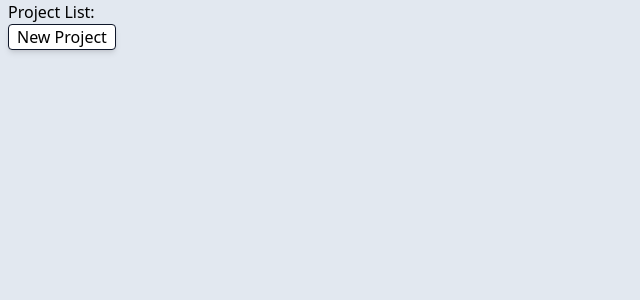
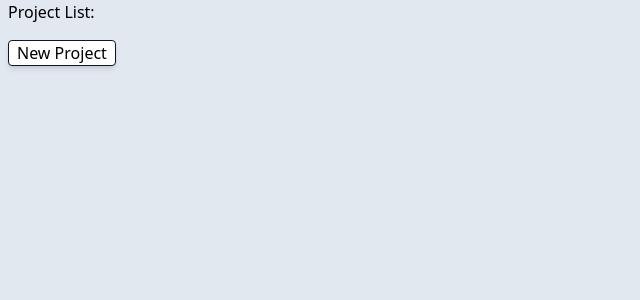
Before and after one commit to juarezv90/project-manager, a Next.js app: page / in a window 1280 px wide. Shown: the top 300 px of the page, without its empty margins (0-640 px from the left). Built offline with nearby package versions, Linux system fonts and the light colour scheme.

Commit message:
input form task completed

```diff
--- a/pages/index.js
+++ b/pages/index.js
@@ -38,11 +38,11 @@ export default function Home() {
                 <p  className="ml-2">
                   {project.title}
                 </p>
-                <CgRemoveR className="ml-4 text-red-500 rounded"/>
+                <CgRemoveR className="ml-4 text-red-500 rounded" onClick={() => dispatch({type: "REMOVE", payload: project.id})}/>
               </div>
             );
           })}
-          <button onClick={showForm} onLoad={showForm}>
+          <button onClick={showForm} onLoad={showForm} className="my-4">
             New Project
           </button>
           <div>{showProjectForm?.form}</div>
--- a/pages/state/projectState.js
+++ b/pages/state/projectState.js
@@ -9,7 +9,7 @@ export const projectReducer = (state, action) => {
             )
         case "REMOVE":
             return(
-               state.filter((project)=> project.id !== action.payload.id)
+               state.filter((project)=> project.id !== action.payload)
             )
         default:
             return(state)
```
